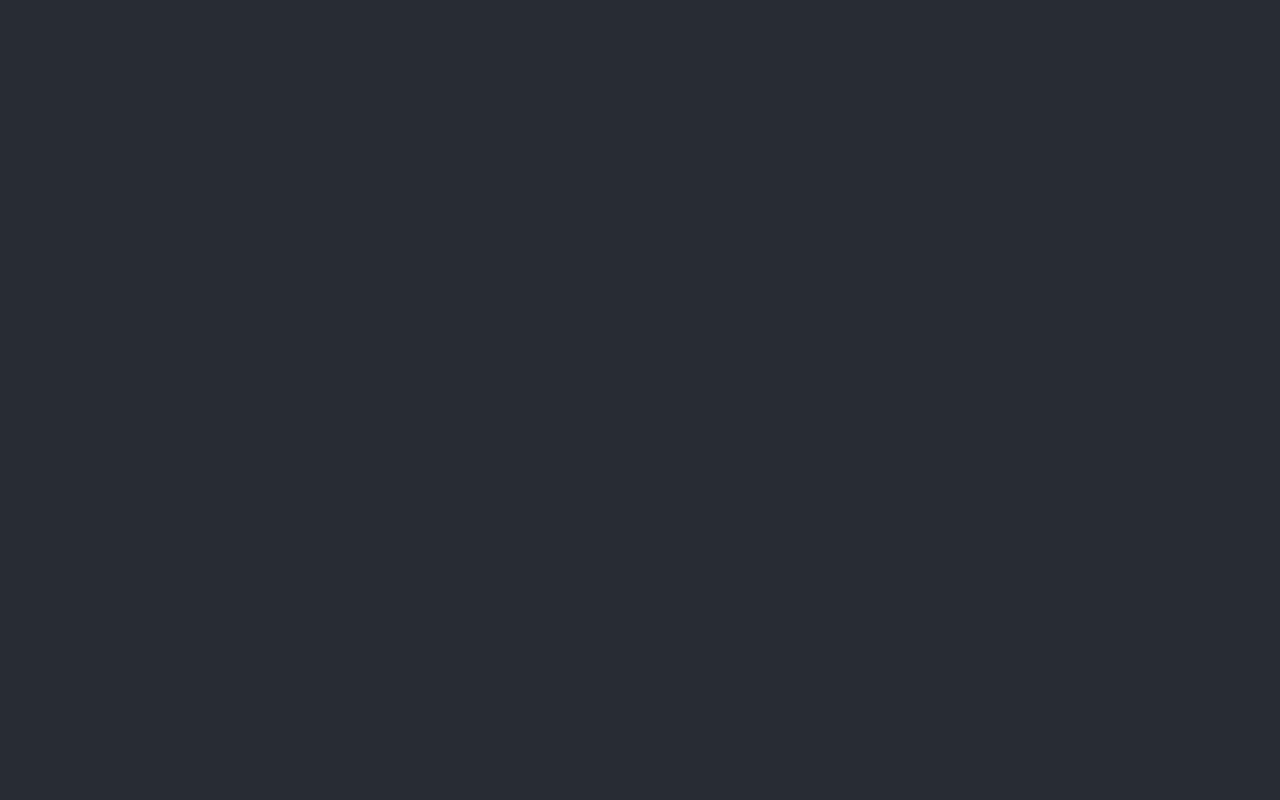
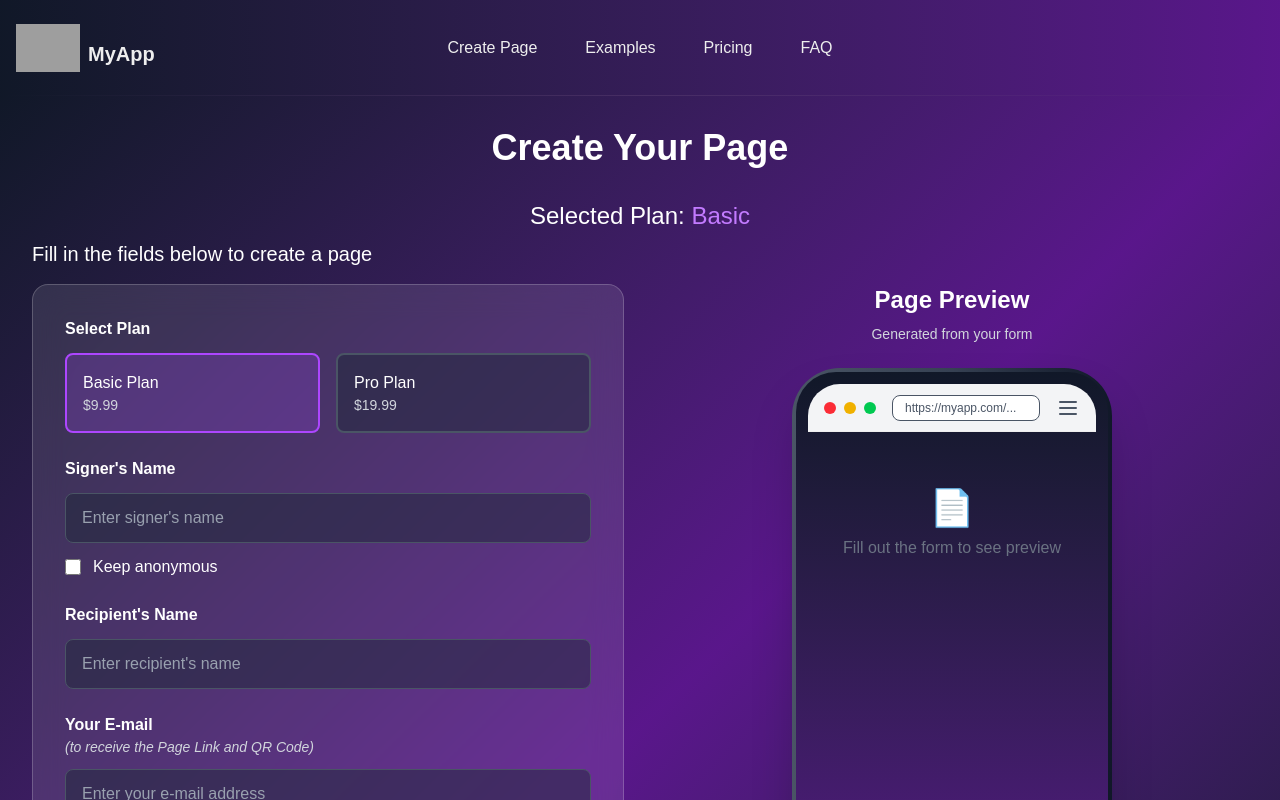
Before and after one commit to cesarcoppolasantos/one-page-template, a Next.js app: page /form in a window 1280 px wide. Before the commit this address had no page. Shown: the top 800 px of the page. Built offline with nearby package versions, Linux system fonts and the light colour scheme; grey boxes are pictures that could not be loaded.

Commit message:
Created redirect to 404 page in case of invalid url and parameters and adjusted redirection with plan selection

```diff
--- a/src/app/form/page.tsx
+++ b/src/app/form/page.tsx
@@ -2,27 +2,35 @@
 
 import { useState, useEffect } from 'react';
 import { useRouter, useSearchParams } from 'next/navigation';
-import { notFound } from 'next/navigation';
 import { FormData } from '@/types';
 
 export default function FormPage() {
   const router = useRouter();
   const searchParams = useSearchParams();
+  const [selectedPlan, setSelectedPlan] = useState<string>('basic');
 
-  // Validate plan query parameter
-  const planParam = searchParams.get('plan');
-  const validPlans = ['basic', 'pro'];
-  const isValidPlan = planParam && validPlans.includes(planParam.toLowerCase());
-
-  // If plan parameter is invalid or missing, show 404
-  if (!isValidPlan) {
-    notFound();
+  // Check if there are any query parameters - if so, redirect to clean URL
+  useEffect(() => {
+    const hasQueryParams = searchParams.toString().length > 0;
+    if (hasQueryParams) {
+      router.replace('/form');
+      return;
     }
 
-  const selectedPlan = planParam!.toLowerCase();
+    // Get plan from localStorage or default to 'basic'
+    const storedPlan = localStorage.getItem('selectedPlan');
+    if (storedPlan && ['basic', 'pro'].includes(storedPlan.toLowerCase())) {
+      setSelectedPlan(storedPlan.toLowerCase());
+    }
+  }, [searchParams, router]);
+
+  // Update form data when selectedPlan changes
+  useEffect(() => {
+    setFormData(prev => ({ ...prev, plan: selectedPlan }));
+  }, [selectedPlan]);
 
   const [formData, setFormData] = useState<FormData>({
-    plan: selectedPlan,
+    plan: 'basic',
     signerName: '',
     isAnonymous: false,
     recipientName: '',
@@ -38,19 +46,15 @@ export default function FormPage() {
 
   const handleInputChange = (field: keyof FormData, value: string | boolean) => {
     setFormData(prev => ({ ...prev, [field]: value }));
-    // Clear error when user starts typing
     if (errors[field]) {
       setErrors(prev => ({ ...prev, [field]: '' }));
     }
-    // Clear signer name error when anonymous is toggled
     if (field === 'isAnonymous' && errors.signerName) {
       setErrors(prev => ({ ...prev, signerName: '' }));
     }
-    // Clear signer name when anonymous is selected
     if (field === 'isAnonymous' && value === true) {
       setFormData(prev => ({ ...prev, signerName: '' }));
     }
-    // Clear content error when text is added or image is attached
     if ((field === 'text' || field === 'image') && errors.content) {
       setErrors(prev => ({ ...prev, content: '' }));
     }
@@ -65,7 +69,6 @@ export default function FormPage() {
         setImagePreview(e.target?.result as string);
       };
       reader.readAsDataURL(file);
-      // Clear content error when image is attached
       if (errors.content) {
         setErrors(prev => ({ ...prev, content: '' }));
       }
@@ -75,29 +78,24 @@ export default function FormPage() {
   const validateForm = () => {
     const newErrors: {[key: string]: string} = {};
 
-    // Plan validation
     if (!formData.plan) {
       newErrors.plan = 'Please select a plan';
     }
 
-    // Signer name validation (unless anonymous)
     if (!formData.isAnonymous && !formData.signerName.trim()) {
       newErrors.signerName = 'Please enter signer name or check anonymous';
     }
 
-    // Recipient name validation
     if (!formData.recipientName.trim()) {
       newErrors.recipientName = 'Please enter recipient name';
     }
 
-    // Email validation
     if (!formData.email.trim()) {
       newErrors.email = 'Please enter your valid e-mail address';
     } else if (!/^[^\s@]+@[^\s@]+\.[^\s@]+$/.test(formData.email)) {
       newErrors.email = 'Please enter a valid e-mail address';
     }
 
-    // Message or image validation
     if (!formData.text.trim() && !formData.image) {
       newErrors.content = 'Please write a message or attach an image';
     }
@@ -113,7 +111,6 @@ export default function FormPage() {
       return;
     }
 
-    // Check for warnings
     if (!formData.image && !showImageWarning) {
       setShowImageWarning(true);
       return;
@@ -124,16 +121,17 @@ export default function FormPage() {
       return;
     }
 
-    // If we get here, proceed with submission
+    localStorage.setItem('selectedPlan', formData.plan);
     console.log('Form submitted:', formData);
-    router.push(`/payment?plan=${formData.plan}`);
+    router.push('/payment');
   };
 
   const handleConfirmSubmit = () => {
     setShowImageWarning(false);
     setShowMessageWarning(false);
+    localStorage.setItem('selectedPlan', formData.plan);
     console.log('Form submitted:', formData);
-    router.push(`/payment?plan=${formData.plan}`);
+    router.push('/payment');
   };
 
   const handleCancelSubmit = () => {
@@ -148,19 +146,19 @@ export default function FormPage() {
           Create Your Page
         </h1>
 
+        {formData.plan && (
           <h2 className="text-2xl text-white text-center mb-2">
-          Selected Plan: <span className="text-purple-400 capitalize">{selectedPlan}</span>
+            Selected Plan: <span className="text-purple-400 capitalize">{formData.plan}</span>
           </h2>
+        )}
 
         <h3 className="text-xl text-white text-left mb-4">
           Fill in the fields below to create a page
         </h3>
 
         <div className="grid grid-cols-1 lg:grid-cols-2 gap-8">
-          {/* Form Section */}
           <div className="bg-white/10 backdrop-blur-lg rounded-2xl p-8 border border-white/20">
             <form onSubmit={handleSubmit} className="space-y-6">
-              {/* Plan Selection */}
               <div>
                 <label className="block text-white font-semibold mb-3">
                   Select Plan
@@ -208,7 +206,6 @@ export default function FormPage() {
                 )}
               </div>
 
-              {/* Signer's Name with Anonymous Toggle */}
               <div>
                 <label className="block text-white font-semibold mb-3">
                   Signer&apos;s Name
@@ -239,7 +236,6 @@ export default function FormPage() {
                 )}
               </div>
 
-              {/* Recipient's Name */}
               <div>
                 <label className="block text-white font-semibold mb-3">
                   Recipient&apos;s Name
@@ -258,7 +254,6 @@ export default function FormPage() {
                 )}
               </div>
 
-              {/* Email Field */}
               <div>
                 <div className="mb-3">
                   <label className="block text-white font-semibold">
@@ -282,7 +277,6 @@ export default function FormPage() {
                 )}
               </div>
 
-              {/* Image Attachment */}
               <div>
                 <label className="block text-white font-semibold mb-3">
                   Image Attachment
@@ -317,7 +311,6 @@ export default function FormPage() {
                 </div>
               </div>
 
-              {/* Text Field */}
               <div>
                 <label className="block text-white font-semibold mb-3">
                   Your Message
@@ -336,7 +329,6 @@ export default function FormPage() {
                 )}
               </div>
 
-              {/* Submit Button */}
               <button
                 type="submit"
                 className="w-full cursor-pointer bg-purple-600 hover:bg-purple-700 text-white font-semibold py-3 px-6 rounded-lg transition-colors duration-200 transform hover:scale-105"
@@ -346,21 +338,16 @@ export default function FormPage() {
             </form>
           </div>
 
-          {/* Preview Section */}
           <div className="flex flex-col items-center">
-            {/* Preview Title */}
             <div className="text-center mb-6">
               <h2 className="text-2xl font-bold text-white mb-2">Page Preview</h2>
               <p className="text-gray-300 text-sm">Generated from your form</p>
             </div>
 
             <div className="relative">
-              {/* Phone Frame */}
               <div className="w-80 h-[600px] rounded-[3rem] p-1 shadow-2xl bg-gradient-to-r from-gray-600 via-gray-700 to-gray-900">
                 <div className="w-full h-full bg-gradient-to-t from-purple-900 to-gray-900 rounded-[2.5rem] p-3">
-                  {/* Phone Screen */}
                   <div className="w-full h-full bg-gray rounded-[2rem] overflow-hidden relative">
-                  {/* Browser Header */}
                     <div className="bg-gray-100 h-12 flex items-center justify-between px-4 border-b">
                       <div className="flex items-center space-x-2">
                         <div className="w-3 h-3 bg-red-500 rounded-full"></div>
@@ -379,18 +366,7 @@ export default function FormPage() {
                       </div>
                     </div>
 
-                  {/* Document Content */}
                     <div className="p-6 space-y-4">
-
-                    {/* Plan Info */}
-                    {/* {formData.plan && (
-                      <div className="bg-gray-50 p-4 rounded-lg">
-                        <div className="text-sm text-gray-600">Selected Plan:</div>
-                        <div className="font-semibold text-gray-800 capitalize">{formData.plan}</div>
-                      </div>
-                    )} */}
-
-                    {/* Signer Info */}
                       {formData.signerName && !formData.isAnonymous && (
                         <div className="bg-gray-50 p-4 rounded-lg">
                           <div className="text-sm text-gray-600">From:</div>
@@ -404,7 +380,6 @@ export default function FormPage() {
                         </div>
                       )}
 
-                    {/* Recipient Info */}
                       {formData.recipientName && (
                         <div className="bg-gray-50 p-4 rounded-lg">
                           <div className="text-sm text-gray-600">To:</div>
@@ -412,7 +387,6 @@ export default function FormPage() {
                         </div>
                       )}
 
-                    {/* Image Preview */}
                       {imagePreview && (
                         <div className="bg-gray-50 p-4 rounded-lg">
                           <div className="text-sm text-gray-600 mb-2">Attached Image:</div>
@@ -420,7 +394,6 @@ export default function FormPage() {
                         </div>
                       )}
 
-                    {/* Text Content */}
                       {formData.text && (
                         <div className="bg-gray-50 p-4 rounded-lg">
                           <div className="text-sm text-gray-600 mb-2">Message:</div>
@@ -428,8 +401,7 @@ export default function FormPage() {
                         </div>
                       )}
 
-                    {/* Placeholder when no data */}
-                    {!formData.plan && !formData.signerName && !formData.recipientName && !formData.text && !imagePreview && (
+                      {!formData.signerName && !formData.recipientName && !formData.text && !imagePreview && (
                         <div className="text-center text-gray-500 py-8">
                           <div className="text-4xl mb-2">📄</div>
                           <div>Fill out the form to see preview</div>
@@ -439,15 +411,12 @@ export default function FormPage() {
                   </div>
                 </div>
               </div>
-
-              {/* Phone Shadow */}
               <div className="absolute -bottom-4 left-1/2 transform -translate-x-1/2 w-64 h-4 bg-black/20 rounded-full blur-xl"></div>
             </div>
           </div>
         </div>
       </div>
 
-      {/* Image Warning Modal */}
       {showImageWarning && (
         <div className="fixed inset-0 bg-black/50 flex items-center justify-center z-50">
           <div className="bg-gray-800 rounded-lg p-6 max-w-md mx-4">
@@ -478,7 +447,6 @@ export default function FormPage() {
         </div>
       )}
 
-      {/* Message Warning Modal */}
       {showMessageWarning && (
         <div className="fixed inset-0 bg-black/50 flex items-center justify-center z-50">
           <div className="bg-gray-800 rounded-lg p-6 max-w-md mx-4">
--- a/src/app/page.tsx
+++ b/src/app/page.tsx
@@ -25,11 +25,15 @@ export default function Home() {
   }, []);
 
   const handleGetStarted = () => {
+    // Clear any previously selected plan from localStorage
+    localStorage.removeItem('selectedPlan');
     router.push('/form');
   };
 
   const handleChoosePlan = (planName: string) => {
-    router.push(`/form?plan=${planName.toLowerCase()}`);
+    // Set the selected plan in localStorage
+    localStorage.setItem('selectedPlan', planName.toLowerCase());
+    router.push('/form');
   };
   const plans: Plan[] = [
     {
--- a/src/app/payment/page.tsx
+++ b/src/app/payment/page.tsx
@@ -1,14 +1,30 @@
 'use client';
 
 import { useRouter, useSearchParams } from 'next/navigation';
+import { useEffect, useState } from 'react';
 
 export default function PaymentPage() {
   const router = useRouter();
   const searchParams = useSearchParams();
-  const plan = searchParams.get('plan') || 'Basic';
+  const [plan, setPlan] = useState<string>('basic');
+
+  // Check if there are any query parameters - if so, redirect to clean URL
+  useEffect(() => {
+    const hasQueryParams = searchParams.toString().length > 0;
+    if (hasQueryParams) {
+      router.replace('/payment');
+      return;
+    }
+
+    // Get plan from localStorage
+    const storedPlan = localStorage.getItem('selectedPlan');
+    if (storedPlan) {
+      setPlan(storedPlan);
+    }
+  }, [searchParams, router]);
 
   // Debug log to see what plan is being received
-  console.log('Payment page - Plan from URL:', plan);
+  console.log('Payment page - Plan from localStorage:', plan);
 
   // Dynamic pricing based on plan
   const getPlanPrice = (planName: string) => {
@@ -33,7 +49,7 @@ export default function PaymentPage() {
   };
 
   const handleBackToForm = () => {
-    router.push(`/form?plan=${plan.toLowerCase()}`);
+    router.push('/form');
   };
 
   return (
--- a/src/components/Footer.tsx
+++ b/src/components/Footer.tsx
@@ -41,6 +41,11 @@ const Footer = () => {
         // If on other page, navigate to home and then scroll
         router.push(`/#${id}`);
       }
+    } else if (href === '/form') {
+      // Clear any previously selected plan from localStorage when accessing form
+      e.preventDefault();
+      localStorage.removeItem('selectedPlan');
+      router.push('/form');
     }
   };
 
--- a/src/components/Navbar.tsx
+++ b/src/components/Navbar.tsx
@@ -43,8 +43,13 @@ const Navbar: React.FC = () => {
         // If on other page, navigate to home and then scroll
         router.push(`/#${id}`);
       }
+    } else if (href === '/form') {
+      // Clear any previously selected plan from localStorage when accessing form
+      e.preventDefault();
+      localStorage.removeItem('selectedPlan');
+      router.push('/form');
     }
-    // For regular navigation links, let the default behavior handle it
+    // For other regular navigation links, let the default behavior handle it
   };
 
   const handleToggleMenu = () => setIsMenuOpen((prev) => !prev);
```
Lines whose indentation alone changed are shown as unchanged.
